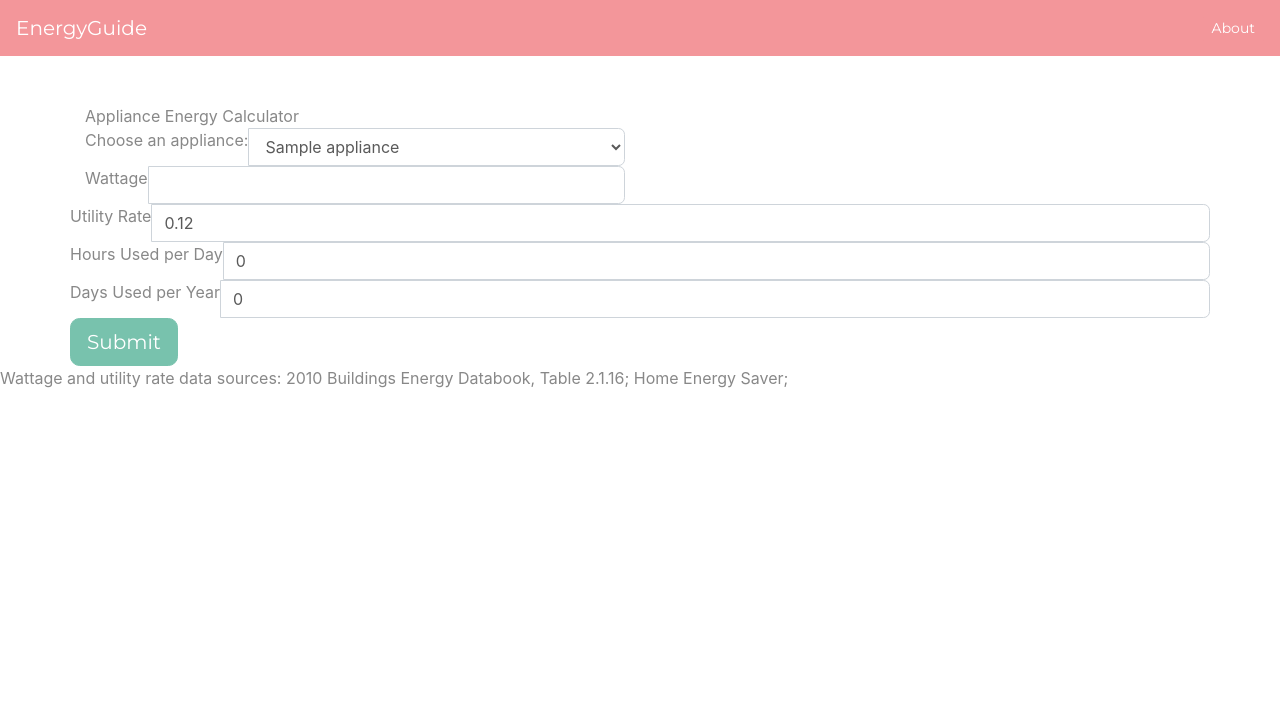
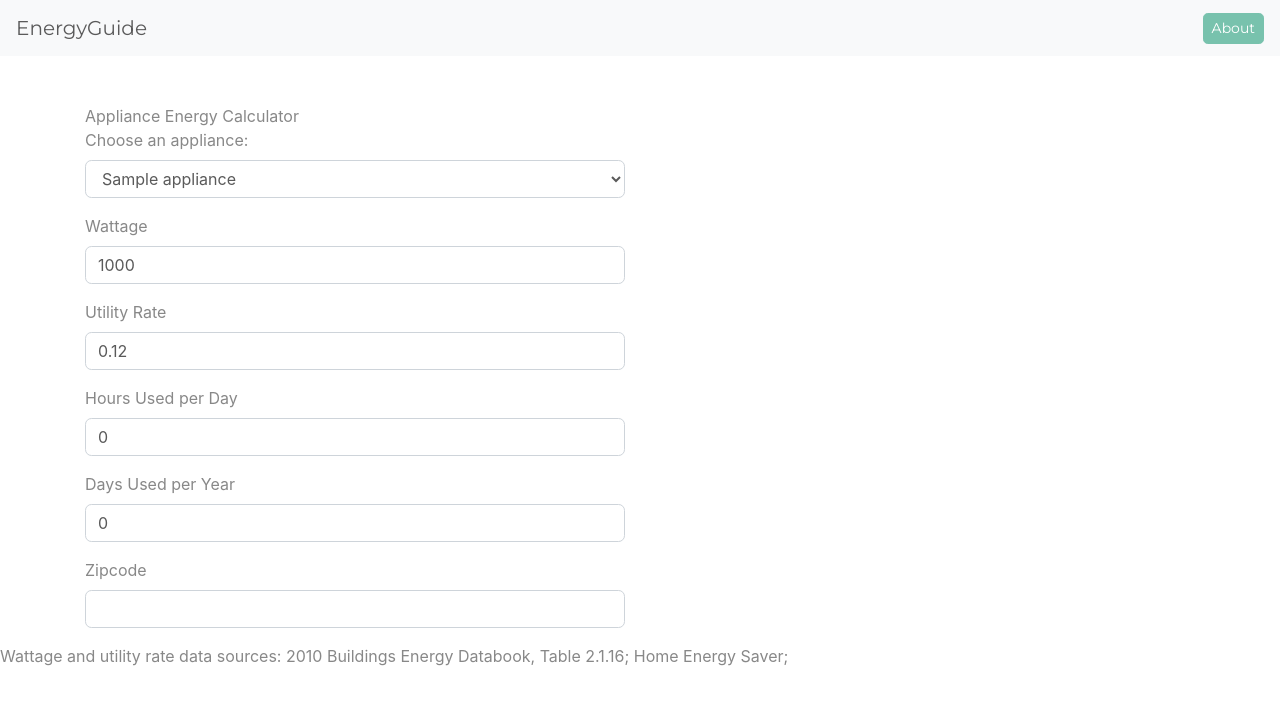
Before and after one commit to eaquin1/EnergyGuideCalculator, a Flask app: page / in a window 1280 px wide. Shown: the top 705 px of the page. Run offline with Flask 2, Linux system fonts and the light colour scheme; tables that the repository leaves empty hold one stand-in row (Sample ...); some libraries are stand-ins or nearby versions.

Commit message:
added API calls

```diff
--- a/app.py
+++ b/app.py
@@ -2,9 +2,11 @@
 from flask import Flask, render_template, request, jsonify, Response
 from flask_debugtoolbar import DebugToolbarExtension
 from models import db, connect_db, Appliance
+import requests
 from os import environ
 from forms import AddApplianceForm
 from flask_wtf.csrf import CSRFProtect
+from config.app_config import GEONAMES_USER, B64VAL
 import utils
 
 app = Flask(__name__)
@@ -54,7 +56,7 @@ def calculate():
         "hours": 0,
         "days": 0
     }
-    print(request.args.get('wattage'))
+
     if request.args.get('wattage'):
         calc_dict["watts"] = float(request.args.get('wattage'))
 
@@ -70,3 +72,35 @@ def calculate():
     result = utils.calculate_consumption(calc_dict)
 
     return jsonify(result)
+
+@app.route("/grid")
+def return_grid_value():
+    """Return grid cleanliness value. First call GeoNames API to get longitude and latitude, then call Watt Time API"""
+    zipcode = request.args.get('zipcode')
+    geonames = "http://api.geonames.org/searchJSON" #?q={request.args.get('zipcode')}&username={GEONAMES_USER}"
+    resp_zip = requests.get(geonames, params={"q": zipcode, "username": GEONAMES_USER})
+    geodata = resp_zip.json()
+    lng = geodata['geonames'][0]['lng']
+    lat = geodata['geonames'][0]['lat']
+
+    #Watt time API calls
+    wt_base_url = "https://api2.watttime.org/v2"
+    headers = {
+             'Authorization': 'Basic %s' % B64VAL
+            }
+    #login to WattTime to get token
+    watt_time_login_url = f"{wt_base_url}/login/"
+    watt_time_token = requests.get(watt_time_login_url, headers = headers).json()
+
+    #determine grid region
+    region_headers = {
+        'Authorization': 'Bearer %s' % watt_time_token['token']
+    }
+    # watt_time_region_url = f"{wt_base_url}/ba-from-loc/"
+    # watt_region = requests.get(watt_time_region_url, params={"latitude": lat, "longitude": lng}, headers=region_headers).json()
+
+    #get real time emissions for region
+    watt_time_emission_url = f"{wt_base_url}/index"
+    watt_emissions = requests.get(watt_time_emission_url, params={"latitude": lat, "longitude": lng}, headers=region_headers).json()
+
+    return watt_emissions
--- a/static/energy.js
+++ b/static/energy.js
@@ -4,8 +4,9 @@ $("#appliance-select").change(async function() {
      $("#wattage").val(resp.data.wattage)
 })
 
-$("#days").on("blur", async function(){
-    let resp = await axios({
+$("#zipcode").on("blur", async function(){
+    // send request to calculate the usage costs
+    let calc_resp = await axios({
         method: 'get',
         url: '/calculate',
         params: {
@@ -15,9 +16,25 @@ $("#days").on("blur", async function(){
             days: $("#days").val()
         }
     })
-    console.log(resp.data)
-    for (let r in resp.data){
-        let htmlStr = `<p>${r}: ${resp.data[r]}</p>`
+
+   //send request with zipcode to receive grid cleanliness
+    let zip_resp = await axios({
+        method: 'get',
+        url: '/grid',
+        params: {
+            zipcode: $("#zipcode").val()
+        }
+    })
+
+    $("#results").empty()
+    for (let r in calc_resp.data){
+        let htmlStr = `<p>${r}: ${calc_resp.data[r]}</p>`
         $("#results").append(htmlStr)
     }
+
+    let grid_name_html = `<p> Grid: ${zip_resp.data.ba}</p>`
+    let grid_emission = `<p> Current Emissions (%): ${zip_resp.data.percent}`
+
+    $("#results").append(grid_name_html)
+    $("#results").append(grid_emission)
 })
--- a/templates/base.html
+++ b/templates/base.html
@@ -8,11 +8,11 @@
     <script src="https://unpkg.com/jquery"></script>
 </head>
 <body>
-    <nav class="navbar navbar-expand-lg navbar-dark bg-dark">
+    <nav class="navbar navbar-light bg-light">
         <a class="navbar-brand" href="/">EnergyGuide</a>
         <ul class="navbar-nav ml-auto">
             <li class="nav-item">
-                <a class="btn btn-sm btn-secondary" href="/">About</a>
+                <a class="btn btn-sm btn-primary" href="/">About</a>
             </li>
         </ul>
     </nav>
--- a/templates/index.html
+++ b/templates/index.html
@@ -5,8 +5,8 @@
     <div class="col-sm-6 col-centered">
     <div class="title">Appliance Energy Calculator</div>
     <form>
-        <input type="hidden" name="csrf_token" value="{{ csrf_token() }}"/>
-        <div class="input-group appliance-group active">
+        <!-- <input type="hidden" name="csrf_token" value="{{ csrf_token() }}"/> -->
+        <div class="form-group appliance-group active">
         <label for="appliance-select">Choose an appliance:</label>
             <select id="appliance-select" class="form-control">
                 {% for (category, values) in appl.items() %}
@@ -19,26 +19,27 @@
             </select>
         </div>
 
+        <div class="form-group appliance-group">
+            <label for="wattage">Wattage</label>
+            <input type="number" id="wattage" name="wattage" class="form-control integer-input" value=1000>
+        </div>
 
-    <div class="input-group appliance-group">
-        <label for="wattage">Wattage</label>
-        <input type="number" id="wattage" name="wattage" class="form-control integer-input">
-        </div>
-    </div>
-    <div class="input-group appliance-group">
+        <div class="form-group appliance-group">
             <label for="rate">Utility Rate</label>
             <input type="number" id="rate" value="0.12" name="rate" class="form-control integer-input">
         </div>
-    <div class="input-group appliance-group">
+        <div class="form-group appliance-group">
             <label for="hours">Hours Used per Day</label>
             <input type="number" id="hours" min=0 max=24 value=0 name="hours" class="form-control integer-input">
         </div>
-    <div class="input-group appliance-group">
+        <div class="form-group appliance-group">
             <label for="days">Days Used per Year</label>
             <input type="number" id="days" value=0 min=0 max=365 name="days" class="form-control integer-input">
         </div>
-
-    <button class="btn btn-primary btn-lg" id="submit-calc">Submit</button>
+        <div class="form-group appliance-group">
+            <label for="zipcode">Zipcode</label>
+            <input type="text" id="zipcode" name="zipcode" class="form-control integer-input">
+        </div>
     </form>
     </div>
 </div>
--- a/utils.py
+++ b/utils.py
@@ -3,7 +3,20 @@ from models import db, connect_db, Appliance
 from collections import defaultdict
 
 def get_categories():
-    """Returns a dictionary of the appliances sorted by category"""
+    """Returns a dictionary of the appliances sorted by category
+    {'Kitchen': [(1, 'Coffee Maker'),
+              (2, 'Microwave Oven'),
+              (3, 'Toaster Oven'),
+              (39, 'Range Oven'),
+              (40, 'Dishwasher'),
+              (41, 'Refrigerator')],
+             'Lighting': [(4, '18-W Compact Fluorescent'),
+              (5, '60-W Incandescent Lamp'),
+              (6, '100-W Incandescent Lamp'),
+              (7, 'Torchiere Lamp-Halogen')],
+             'Bedroom and Bathroom': [(8, 'Hair Dryer'),
+              (9, 'Waterbed Heater')], ..."""
+
     all_appliances = Appliance.query.all()
 
     category_dict = defaultdict(list)
@@ -14,12 +27,10 @@ def get_categories():
     return category_dict
 
 def calculate_consumption(calc_dict):
+    """Returns a dictionary of calculated energy costs
+        { "daily_kWh":5.7, "annual_consump": 5.7, "annual_cost": 0.69 }"""
 
-    calculations = {
-        # "daily_kWh": 0,
-        # "annual_consump": 0,
-        # "annual_cost": 0
-    }
+    calculations = {}
 
     calculations["daily_kWh"] = (calc_dict["watts"] * calc_dict["hours"]) / 1000
     calculations["annual_consump"] = calculations["daily_kWh"] * calc_dict["days"]
```
Lines whose indentation alone changed are shown as unchanged.
